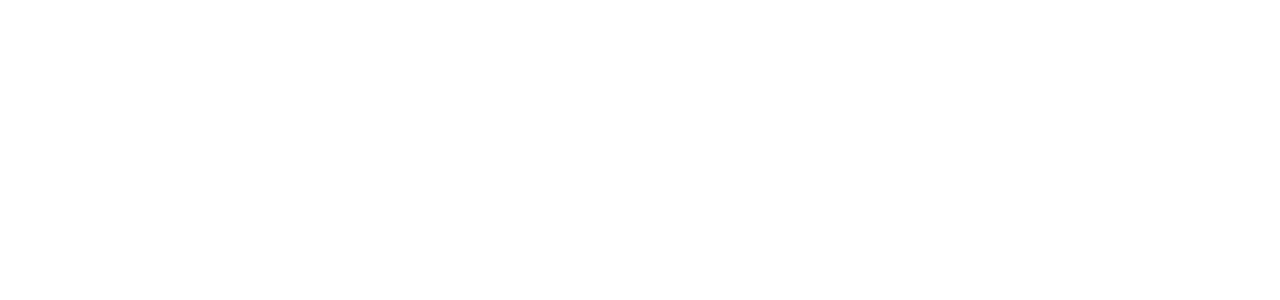
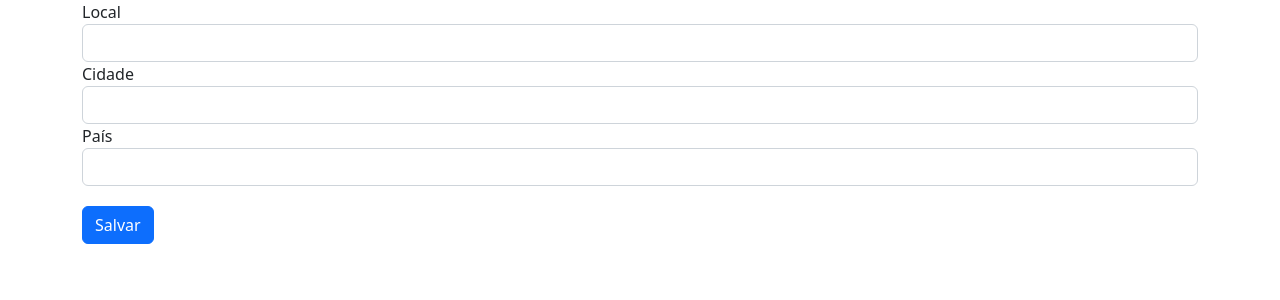
Before and after one commit to lborgatow/web-application, a Flask app: page /create in a window 1280 px wide. Before the commit the part shown is empty. Shown: the top 300 px of the page. Run offline with Flask 2, Linux system fonts and the light colour scheme.

Commit message:
Adicionou o template 'create.html' e as funções 'create' e 'save'

```diff
--- a/app.py
+++ b/app.py
@@ -1,13 +1,13 @@
 # Ao abrir o Gitpod, execute:
 # pip install -r requirements.txt
 
-from flask import Flask, render_template
+from flask import Flask, render_template, request
+from uuid import uuid4
 
 app = Flask(__name__)
 
 lugares = [
-    {"local": 'Fatec', "cidade": 'São José do Rio Preto', "pais": 'Brasil'},
-    {"local": 'Torre Eifel', "cidade": 'Paris', "pais": 'França'},
+    {"id": 1, "local": 'Fatec', "cidade": 'São José do Rio Preto', "pais": 'Brasil'},
 ]
 
 @app.route('/')
@@ -18,4 +18,18 @@
 def create():
     return render_template('create.html')
 
+@app.route('/save', methods=['POST'])
+def save():
+    local = request.form['local']     # <input name="..." ...
+    cidade = request.form['cidade']   # Sempre será uma string!
+    pais = request.form['pais']
+    lugares.append({"id": uuid4(), "local": local, "cidade": cidade, "pais": pais})
+    return render_template('index.html', lugares=lugares)
+
+def delete():
+    pass
+
+def update():
+    pass
+
 app.run(debug=True)
--- a/templates/create.html
+++ b/templates/create.html
@@ -4,9 +4,26 @@
     <meta charset="UTF-8">
     <meta http-equiv="X-UA-Compatible" content="IE=edge">
     <meta name="viewport" content="width=device-width, initial-scale=1.0">
-    <title>Document</title>
+    <link href="https://cdn.jsdelivr.net/npm/bootstrap@5.2.0-beta1/dist/css/bootstrap.min.css" rel="stylesheet" integrity="sha384-0evHe/X+R7YkIZDRvuzKMRqM+OrBnVFBL6DOitfPri4tjfHxaWutUpFmBp4vmVor" crossorigin="anonymous">
+    <title>Cadastro de Clientes</title>
 </head>
 <body>
-
+    <div class="container">
+        <form action="/save" method="POST">
+            <div class="form-group">
+                <label>Local</label>
+                <input type="text" name="local" required="true" class="form-control" />
+            </div>
+            <div class="form-group">
+                <label>Cidade</label>
+                <input type="text" name="cidade" class="form-control" />
+            </div>
+            <div class="form-group">
+                <label>País</label>
+                <input type="text" name="pais" class="form-control" />
+            </div>
+            <button class="btn btn-primary" style="margin-top: 20px">Salvar</button>
+        </form>
+    </div>
 </body>
 </html>
```
